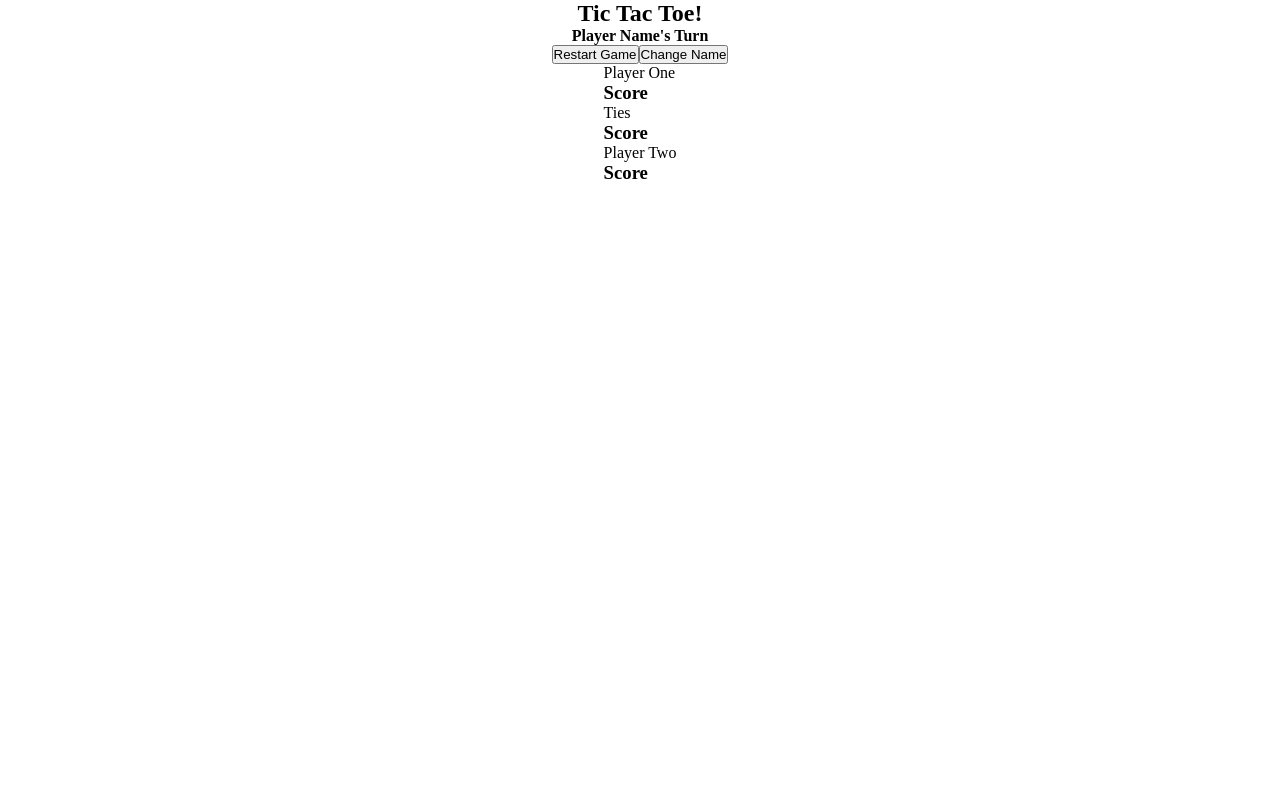
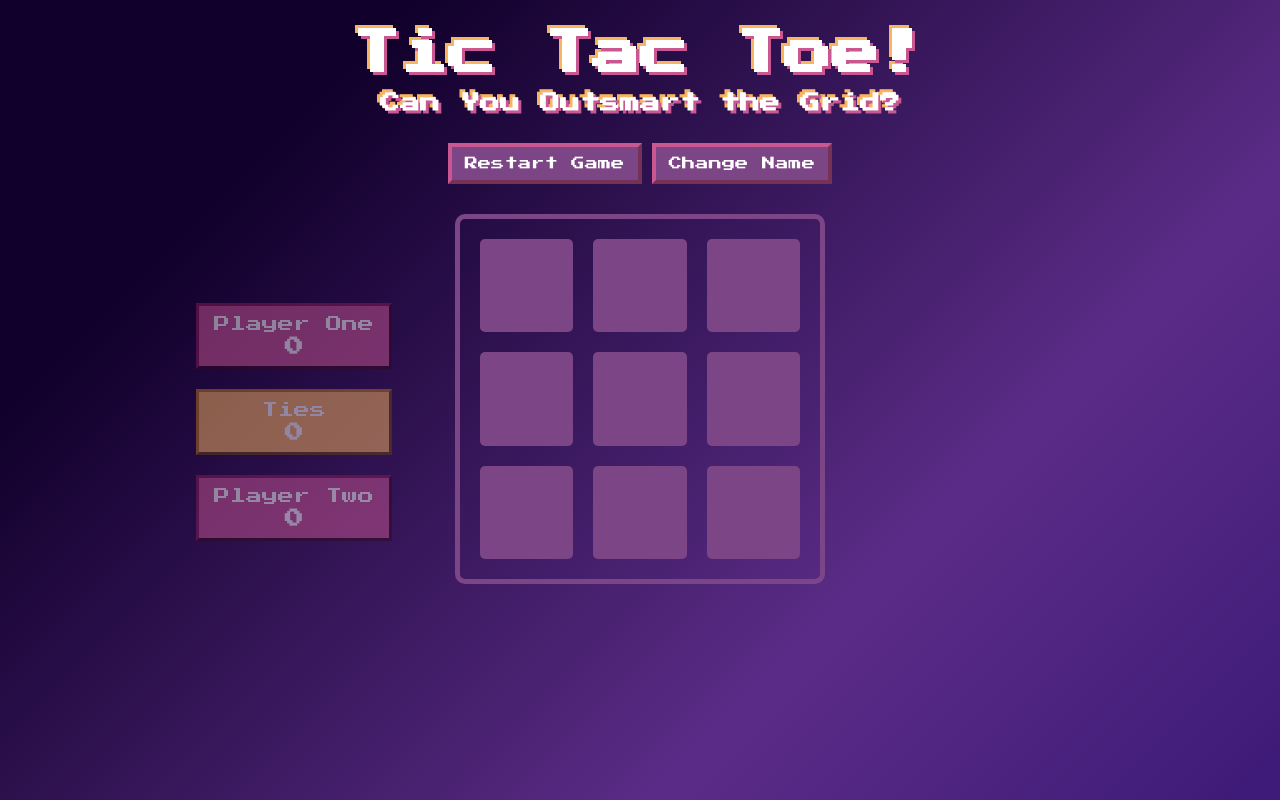
Before and after one commit to VMQ30/TicTacToe, a plain HTML site: page index.html in a window 1280 px wide. Drawn offline with Linux system fonts and the light colour scheme.

Commit message:
added css

```diff
--- a/index.html
+++ b/index.html
@@ -23,45 +23,53 @@
             </form>
         </div>
     </div>
+
     <header>
         <h2>Tic Tac Toe!</h2>
-        <h4>Player Name's Turn</h4>
+        <h4>Can You Outsmart the Grid?</h4>
     </header>
     <div class = "buttons">
             <button>Restart Game</button>
             <button>Change Name</button>
     </div>
+
+    <div class = "stat-box">
+        <div class = "stats">
+            <div class = "player-one-score">
+                <p>Player One</p>
+                <h3>0</h3>
+            </div>
+            <div class = "player-ties">
+                <p>Ties</p>
+                <h3>0</h3>
+            </div>
+            <div class = "player-two-score">
+                <p>Player Two</p>
+                <h3>0</h3>
+            </div>
+        </div>
+    </div>
+
     <main>
 
         <div class = "grid">
 
-            <div class = "cell" id = 0></div>
-            <div class = "cell" id = 1></div>
-            <div class = "cell" id = 2></div>
-            <div class = "cell" id = 3></div>
-            <div class = "cell" id = 4></div>
-            <div class = "cell" id = 5></div>
-            <div class = "cell" id = 6></div>
-            <div class = "cell" id = 7></div>
-            <div class = "cell" id = 8></div>
+            <button class = "cell" id = 0></button>
+            <button class = "cell" id = 1></button>
+            <button class = "cell" id = 2></button>
+            <button class = "cell" id = 3></button>
+            <button class = "cell" id = 4></button>
+            <button class = "cell" id = 5></button>
+            <button class = "cell" id = 6></button>
+            <button class = "cell" id = 7></button>
+            <button class = "cell" id = 8></button>
 
         </div>
 
-        <div class = "stats">
-            <div class = "player-one-score">
-                <p>Player One</p>
-                <h3>Score</h3>
-            </div>
-            <div class = "player-ties">
-                <p>Ties</p>
-                <h3>Score</h3>
-            </div>
-            <div class = "player-two-score">
-                <p>Player Two</p>
-                <h3>Score</h3>
-            </div>
-        </div>
+
     </main>
+
+
 
 </body>
 <script src = "script.js"></script>
--- a/style.css
+++ b/style.css
@@ -1,28 +1,172 @@
+@font-face {
+  font-family: 'PressStart2P';
+  src: url('./fonts/PressStart2P-Regular.ttf') format('truetype');
+  font-weight: normal;
+  font-style: normal;
+}
+
+:root{
+    --main-color: #3D365C;
+    --second-color: #7C4585;
+    --accent-color1: #C95792;
+    --accent-color2: #F8B55F;
+}
 *{
     margin: 0;
     padding:0;
     box-sizing: border-box;
+    font-family: 'PressStart2P', monospace;
 }
 
-.change-name{
-    display:none;
+html{
+    background-repeat:space;
+    background-size:cover;
+    height: 100vh;
+    padding: 20px;
+    display: flex;
+    justify-content: center;
+    align-items: flex-start;
+    background: linear-gradient(135deg, #11002b 20%, #5b2c87 70%, #3d1a78 100%);
 }
+body{
+    /* background:radial-gradient(circle at 20% 80%, rgba(139, 69, 191, 0.3) 0%, transparent 50%), radial-gradient(circle at 80% 20%, rgba(186, 85, 211, 0.3) 0%, transparent 50%), radial-gradient(circle at 40% 40%, rgba(75, 0, 130, 0.2) 0%, transparent 50%); */
+
+}
+
+
 
 header{
     display:flex;
     justify-content: center;
     align-items: center;
     flex-direction: column;
+    color: white;
+    text-shadow: 3px 3px 0 var(--accent-color1),
+                -3px -3px 0 var(--accent-color2);
 }
 
-main{
-    display:flex;
-    justify-content: center;
-    align-items: center;
+header h2{
+    font-size: 48px;
+    margin-top: 10px;
+}
+
+header h4{
+    margin-top: 15px;
+    font-size: 20px;
 }
 
 .buttons{
     display: flex;
     justify-content: center;
     align-items: center;
+    margin-top: 30px;
+    gap: 10px;
 }
+
+.buttons *{
+    background-color: var(--second-color);
+    padding: 10px 13px;
+    color: white;
+    border: 4px, outset;
+    border-color: var(--accent-color1);
+}
+
+
+
+
+main{
+    margin-top: 30px;
+    margin-bottom: 30px;
+    display:flex;
+    justify-content: center;
+    align-items: center;
+}
+
+.grid{
+    box-sizing: content-box;
+    display:grid;
+    grid-template-columns: 1fr 1fr 1fr;
+    justify-content: center;
+    align-items: center;
+    width: 25vw;
+    height: 25vw;
+    gap: 20px;
+    background-color: transparent;
+    border: 5px;
+    border-style:solid;
+    border-color: var(--second-color);
+    padding: 20px;
+    border-radius: 10px;
+    transition: ease-in-out box-shadow 0.3s;
+}
+
+.grid:hover{
+    box-shadow: 0 0 20px var(--accent-color1);
+}
+
+.grid *{
+    background-color: var(--second-color);
+    width: 100%;
+    height: 100%;
+    border:none;
+    border-radius: 5px;
+    transition: box-shadow 0.3s;
+}
+
+.grid button:hover{
+    box-shadow:  0px 10px 10px 0px rgba(0, 0, 0, 0.3);
+}
+
+
+.stat-box{
+    position: fixed;
+    left:0;
+    transform: translateY(50%) translateX(100%);
+}
+
+.stats{
+    display: flex;
+    justify-content: space-around;
+    align-items: center;
+    flex-direction: column;
+    gap: 20px;
+    opacity: 0.5;
+    transition: opacity ease-in-out 0.3s;
+}
+
+.stats:hover{
+    opacity: 1;
+}
+
+.player-one-score,
+.player-two-score,
+.player-ties{
+    display: flex;
+    flex-direction: column;
+    align-items: center;
+    justify-content: center;
+    padding: 10px 15px;
+    color: white;
+    width: 100%;
+}
+
+.stats p{
+    margin-bottom: 5px;
+}
+
+.player-one-score,
+.player-two-score{
+    background-color: var(--accent-color1);
+    border: outset #871d54;
+}
+
+.player-ties{
+    background-color: var(--accent-color2);
+    border: outset #ba751b;
+}
+
+
+
+.change-name{
+    display:none;
+}
```
Also changed, not shown: fonts/PressStart2P-Regular.ttf (added).
